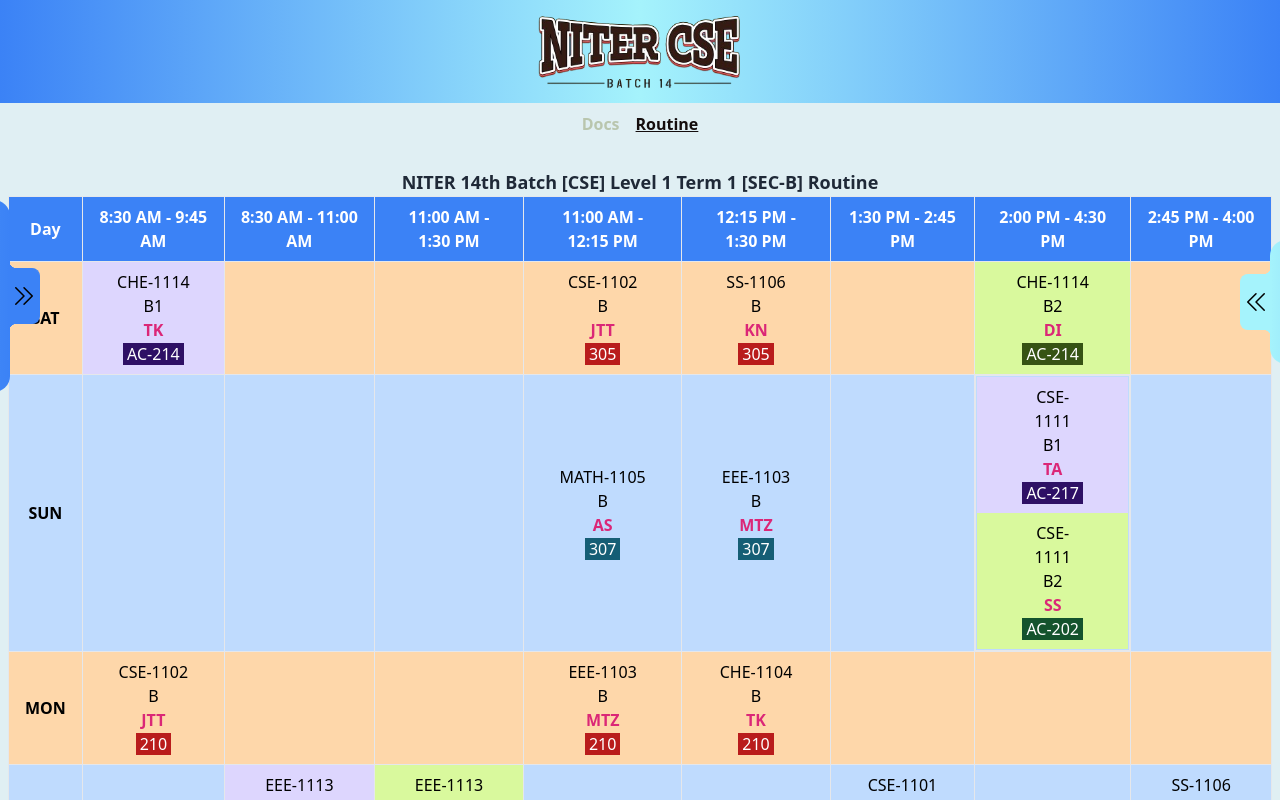
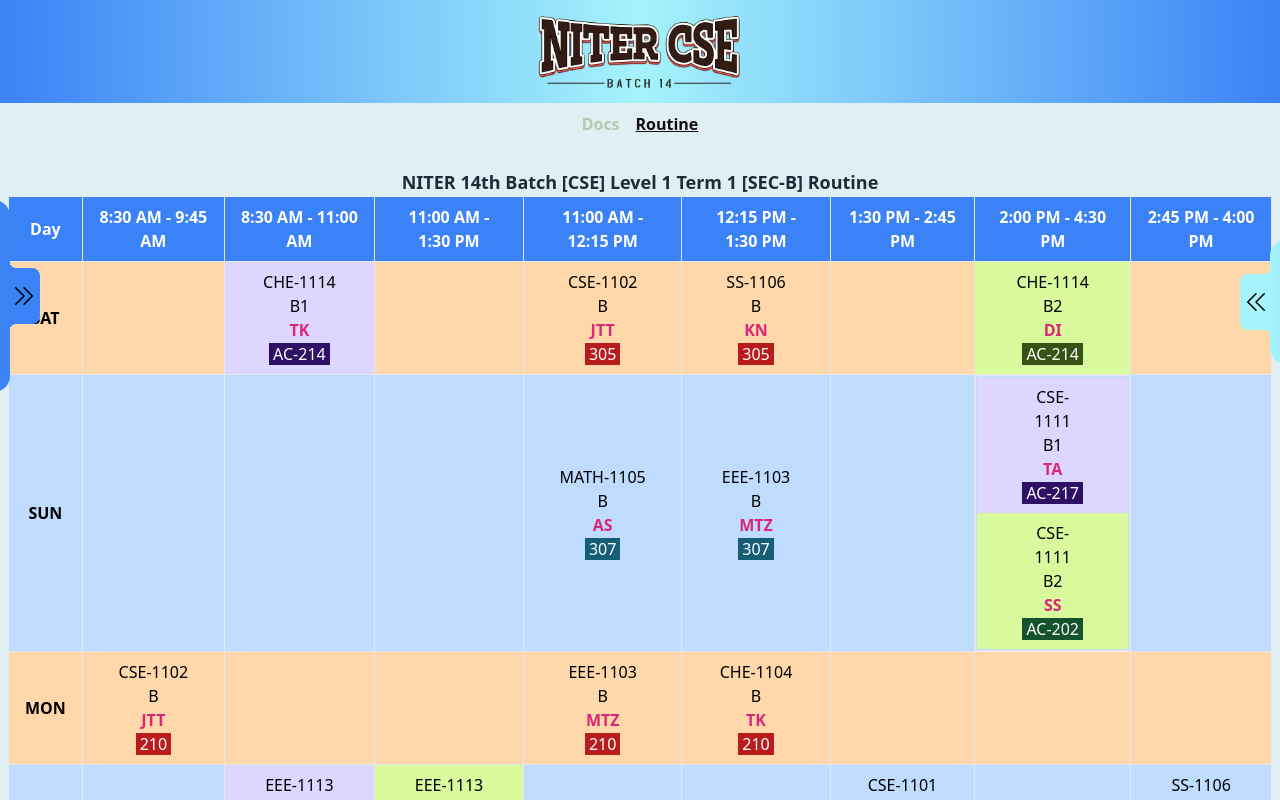
Before and after one commit to MoinulIslamNabin/Niter_Personal_project_1, a React (Vite) app: page / in a window 1280 px wide. Both pictures are taken after a click on the button "Routine". Shown: the top 800 px of the page. Built offline with nearby package versions, Linux system fonts and the light colour scheme.

Commit message:
routine fixed

```diff
--- a/src/Components/Home/Routine/Routine.jsx
+++ b/src/Components/Home/Routine/Routine.jsx
@@ -65,6 +65,8 @@ const Routine = () => {
             <tr className="text-black text-xs md:text-base text-center bg-orange-200">
               <td className="py-2 font-bold px-4 border ">SAT</td>
 
+              <td className="py-2 px-4 border"></td>
+
               <td className="py-2 px-4 border bg-violet-200">
                 <span>CHE-1114</span>
                 <br />
@@ -86,8 +88,6 @@ const Routine = () => {
                 <br />
                 <span className="px-1 text-white bg-violet-950">AC-214</span>
               </td>
-
-              <td className="py-2 px-4 border"></td>
               <td className="py-2 px-4 border"></td>
               <td className="py-2 px-4 border">
                 <span>CSE-1102</span>
```
